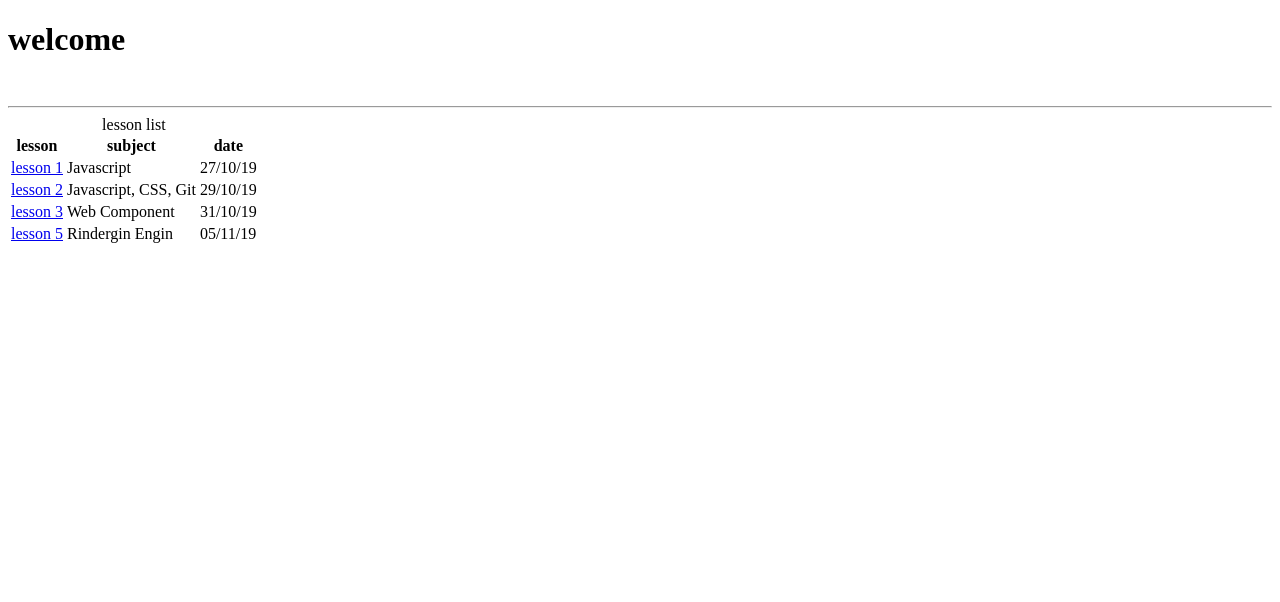
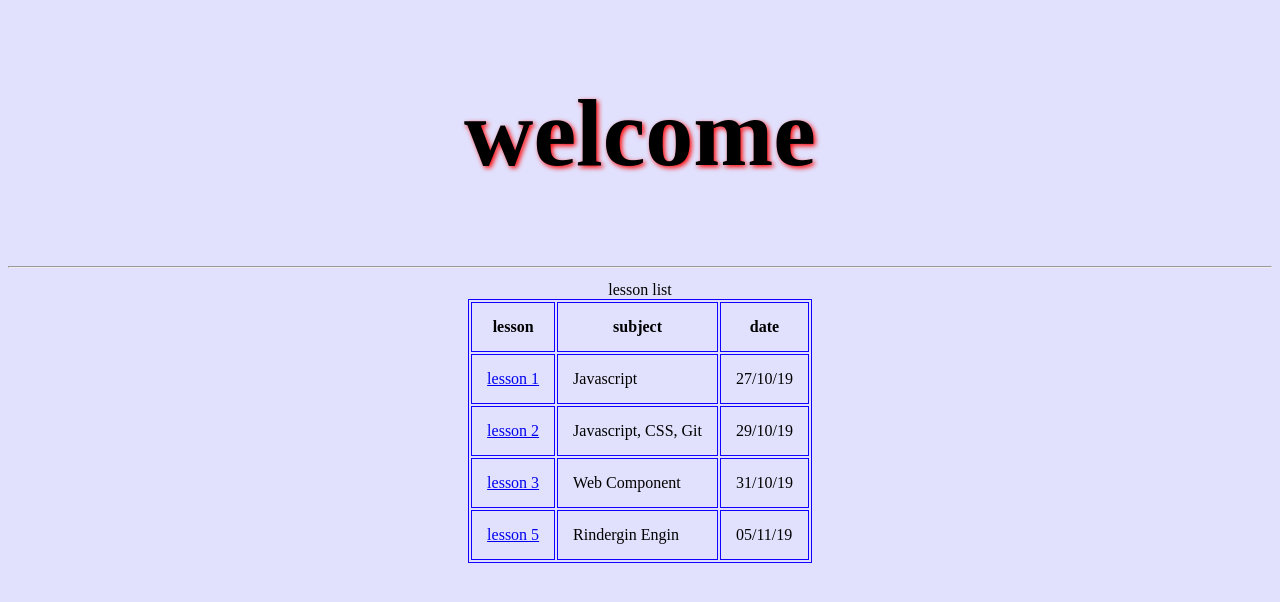
Before and after one commit to Avrhamwales/Lessons, a plain HTML site: page docs/index.html in a window 1280 px wide. Drawn offline with Linux system fonts and the light colour scheme; the site is published under a folder, as on GitHub Pages, so addresses that start at the root find nothing.

Commit message:
lesson 5 1

```diff
--- a/docs/index.html
+++ b/docs/index.html
@@ -5,7 +5,7 @@
     <meta name="viewport" content="width=device-width, initial-scale=1.0">
     <meta http-equiv="X-UA-Compatible" content="ie=edge">
     <title>Ariel Rubinstons lessons</title>
-    <link rel="stylesheet" type="text/css" href="/Design.css">
+    <link rel="stylesheet" type="text/css" href="../Design.css">
 </head>
 <body>
         <div><h1>welcome<br></h1><br></div>
```
